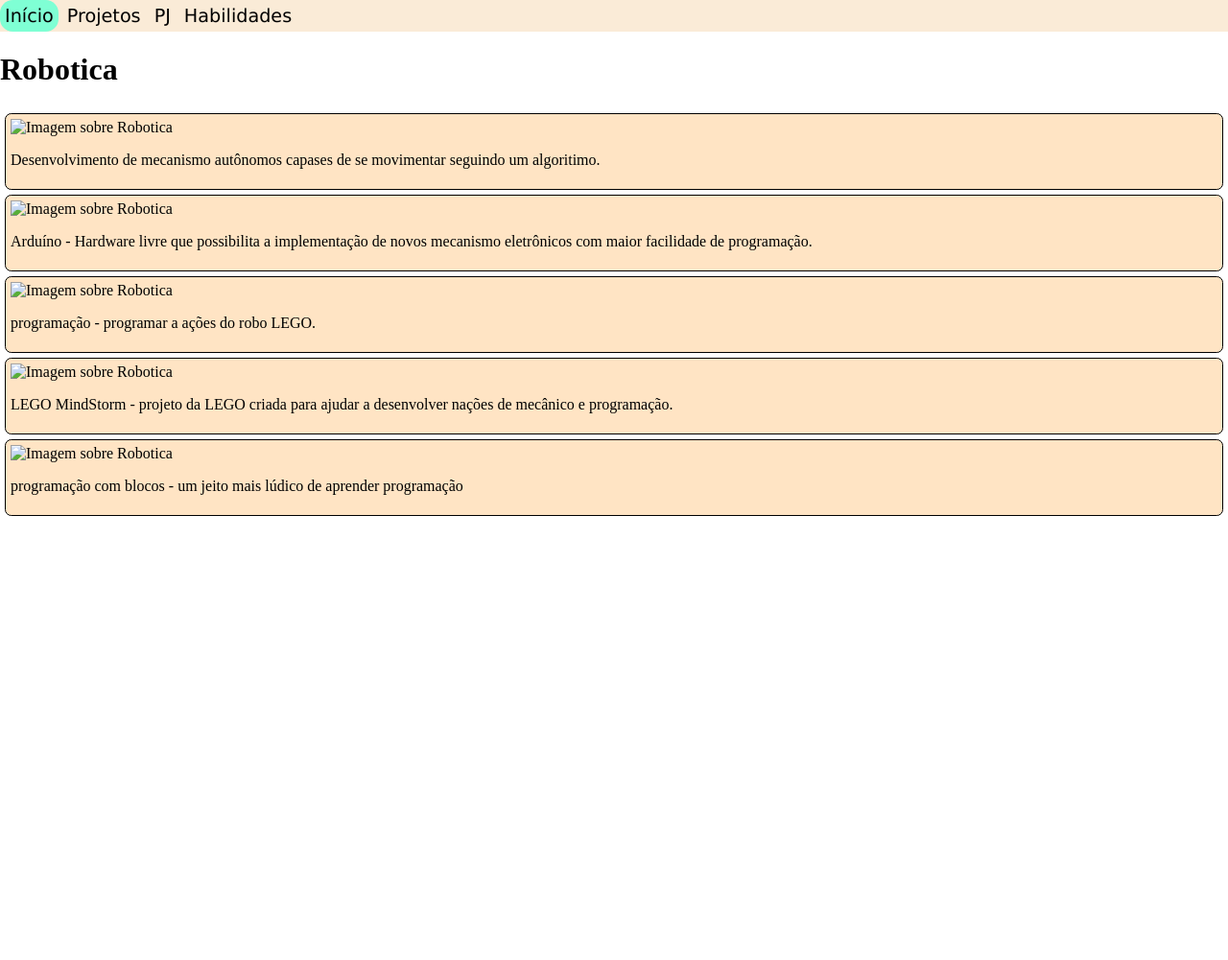
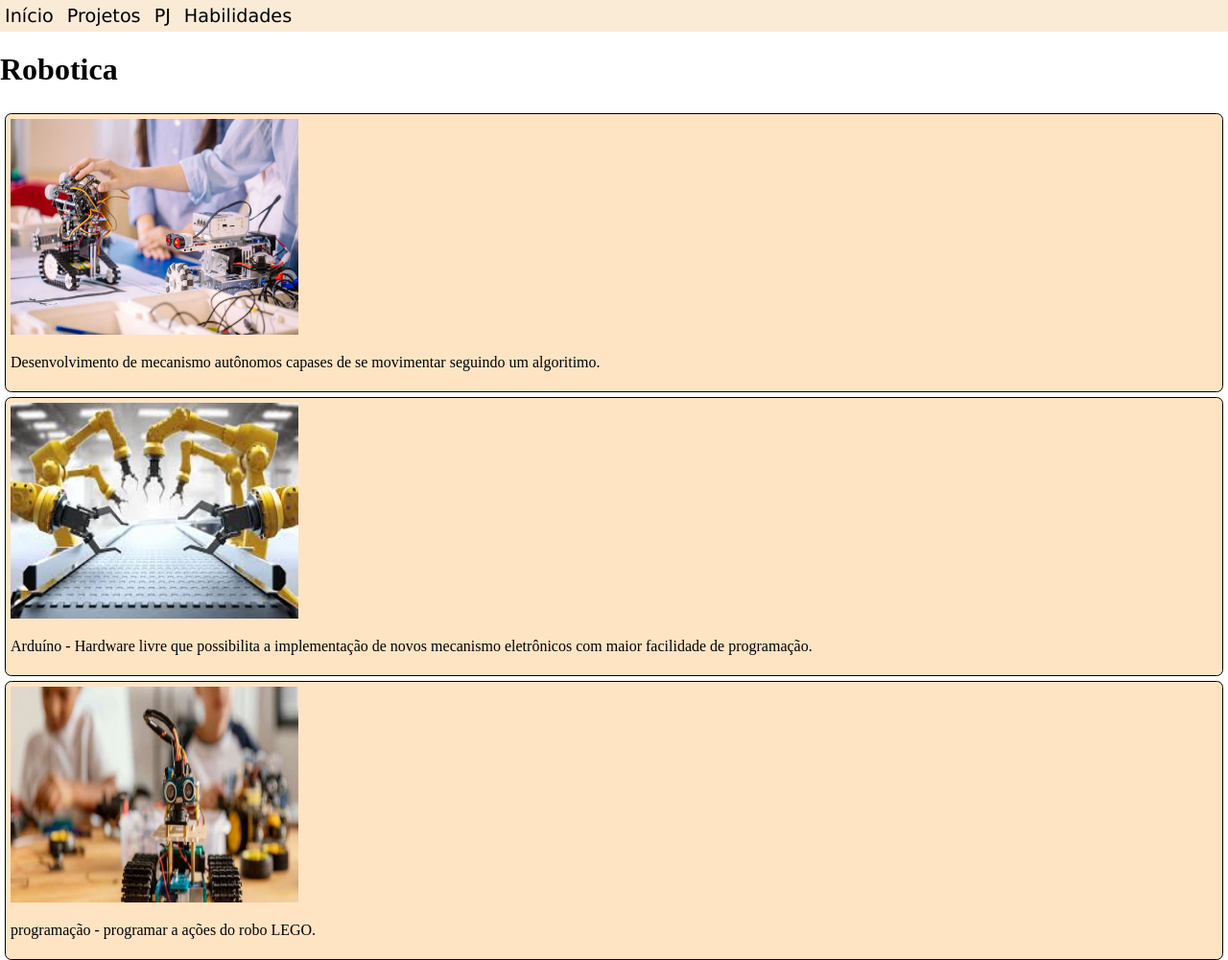
Before and after one commit to victtorsousa064/projetos, a plain HTML site: page pj.html in a window 1280 px wide. Shown: the top 1001 px of the page at 96% size. Before the commit the page ends 800 px from the top, so only its background shows below. Drawn offline with Linux system fonts and the light colour scheme; files that its build step writes are made by us from their sources.

Commit message:
Update pj.html

```diff
--- a/pj.html
+++ b/pj.html
@@ -4,9 +4,9 @@
     <meta charset="UTF-8">
     <meta name="viewport" content="width=device-width, initial-scale=1.0">
     <title>Victtor Gabriel</title>
-    <link rel="stylesheet" href="/CSS/Menu.css">
-    <link rel="stylesheet" href="CSS/form.css">
-    <link rel="stylesheet" href="CSS/imagens.css">
+    <link rel="stylesheet" href="Menu.css">
+    <link rel="stylesheet" href="form.css">
+    <link rel="stylesheet" href="imagens.css">
     <link rel="shortcut icon" href="favicon.ico" type="image/index">
 </head>
 <body>
@@ -23,34 +23,34 @@
     <h1>Robotica</h1>
     <div class="flex"></div>
     <div class="form">
-        <img src="/Imagens/imag 01.jpeg" alt="Imagem sobre Robotica">
+        <img src="imag 01.jpeg" alt="Imagem sobre Robotica">
         <p>
             Desenvolvimento de mecanismo autônomos capases de se
              movimentar seguindo um algoritimo.
         </p>
     </div>
     <div class="form">
-        <img src="/Imagens/imag 02.jpg" alt="Imagem sobre Robotica">
+        <img src="imag 02.jpg" alt="Imagem sobre Robotica">
         <p>
             Arduíno - Hardware livre que possibilita a implementação de novos
             mecanismo eletrônicos com maior facilidade de programação.
         </p>
     </div>
     <div class="form">
-        <img src="/Imagens/imag 03.jpg" alt="Imagem sobre Robotica">
+        <img src="imag 03.jpg" alt="Imagem sobre Robotica">
         <p>
             programação - programar a ações do robo LEGO.
         </p>
     </div>
     <div class="form">
-        <img src="/Imagens/imag 04.jpeg" alt="Imagem sobre Robotica">
+        <img src="imag 04.jpeg" alt="Imagem sobre Robotica">
         <p>
             LEGO MindStorm - projeto da LEGO criada para ajudar a desenvolver nações
             de mecânico e programação.
         </p>
     </div>
     <div class="form">
-        <img src="/Imagens/imag 05.jpg" alt="Imagem sobre Robotica">
+        <img src="imag 05.jpg" alt="Imagem sobre Robotica">
         <p>
             programação com blocos - um jeito mais lúdico de aprender programação
         </p>
```
